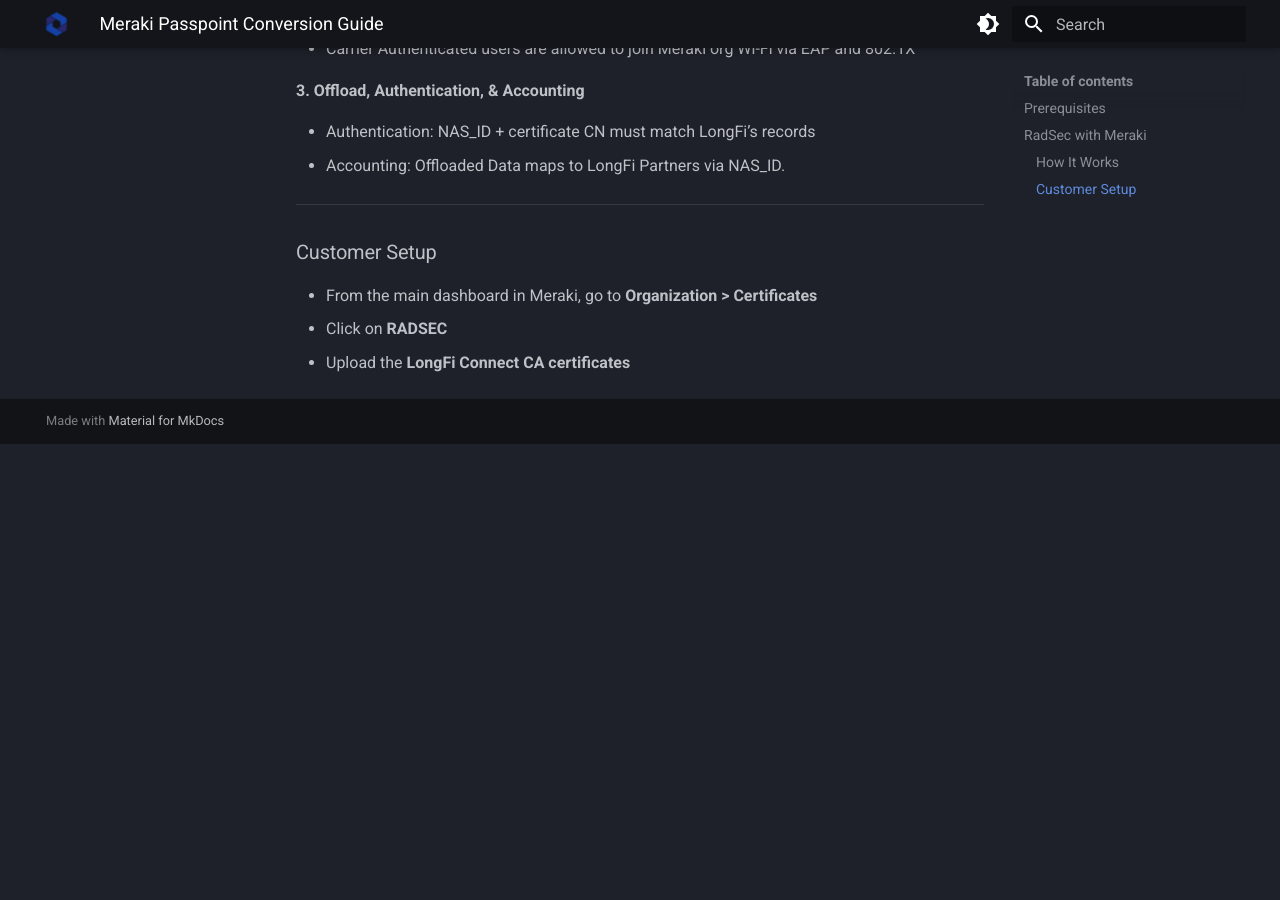
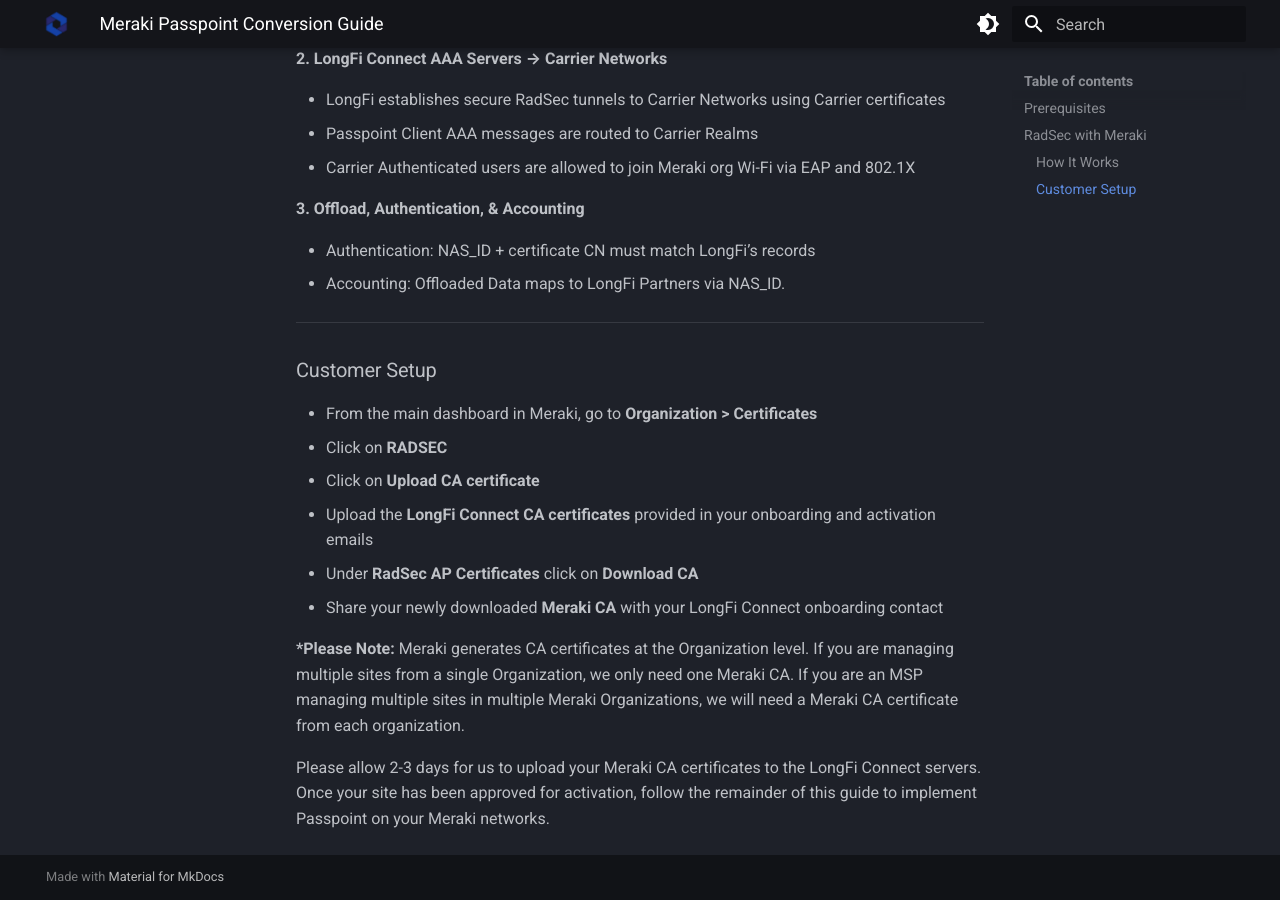
Before and after one commit to LongFi-Solutions/longfi-solutions.github.io, an MkDocs documentation site: the page built from docs/deployment/meraki.md, in a window 1280 px wide and 900 px high, scrolled down 1430 px. Built offline with MkDocs 1.6.1 and Material for MkDocs 9.7.7, drawn with Linux system fonts in a browser that asks for light colours; before the commit the page ends 1874 px from its top, so only the background shows below that; some of the changed text lies outside the part shown.

Commit message:
Update Deployment Guides “meraki”

```diff
--- a/docs/deployment/meraki.md
+++ b/docs/deployment/meraki.md
@@ -12,13 +12,15 @@ For support please contact: [networks@longfisolutions.com](mailto:networks@longf
 
 LongFi Connect configuration requires the Passpoint protocol.  Please ensure your Meraki system is running version 14.0 or later, your AP models support Passpoint/Hotspot 2.0, and you have basic traffic routing working with existing SSID(s).
 
-Before you can activate Passpoint in your Meraki Organization, you will first need to complete the **RadSec with Meraki** section of this guide, and share your Meraki CA with LongFi engineers (see below).
+**\*Please Note:** Before you can activate Passpoint in your Meraki Organization, you will first need to complete the **RadSec with Meraki** section of this guide, and share your Meraki CA with LongFi engineers (see below).
 
 **You will also need:**
 
 1. The NAS ID and RadSec certificates obtained during your site Onboarding & Activation
 2. A guest VLAN with the appropriate network segmentation, security, traffic shaping, and firewall policies for your requirements.
 3. The guest VLAN needs a large DHCP pool with a short lease time.  Passpoint clients can automatically discover and join a network, and there will be many more "transient client" connections than a normal guest wifi network.
+
+**\*Please Note:** the NAS ID must be unique for every site.  If you are deploying a Passpoint SSID from the Organization Wide Configuration Templates in Meraki, you will not be able to use the Custom field for the NAS ID.  The best approach is to use the AP Tags setting for NAS ID, and apply the NAS ID as a tag for every site and AP.
 
 ***
 
@@ -58,4 +60,11 @@ For more information on configuring Meraki for RadSec, see:
 
 - From the main dashboard in Meraki, go to **Organization > Certificates**
 - Click on **RADSEC**
-- Upload the **LongFi Connect CA certificates**
+- Click on **Upload CA certificate**
+- Upload the **LongFi Connect CA certificates** provided in your onboarding and activation emails
+- Under **RadSec AP Certificates** click on **Download CA**
+- Share your newly downloaded **Meraki CA** with your LongFi Connect onboarding contact
+
+**\*Please Note:** Meraki generates CA certificates at the Organization level.  If you are managing multiple sites from a single Organization, we only need one Meraki CA.  If you are an MSP managing multiple sites in multiple Meraki Organizations, we will need a Meraki CA certificate from each organization.
+
+Please allow 2-3 days for us to upload your Meraki CA certificates to the LongFi Connect servers.  Once your site has been approved for activation, follow the remainder of this guide to implement Passpoint on your Meraki networks.
```
